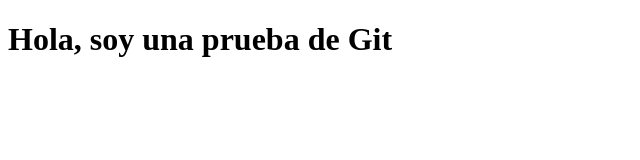
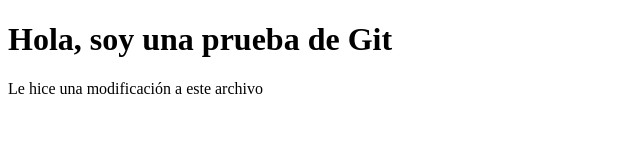
Before and after one commit to yarh13/Prueba-Exposici-n-Git, a plain HTML site: page index.html in a window 1280 px wide. Shown: the whole page, without its empty margins (0-640 px from the left). Drawn offline with Linux system fonts and the light colour scheme.

Commit message:
Se agrega modificación en el index

```diff
--- a/index.html
+++ b/index.html
@@ -8,5 +8,6 @@
 </head>
 <body>
     <h1>Hola, soy una prueba de Git</h1>
+    <p>Le hice una modificación a este archivo</p>
 </body>
 </html>
```
